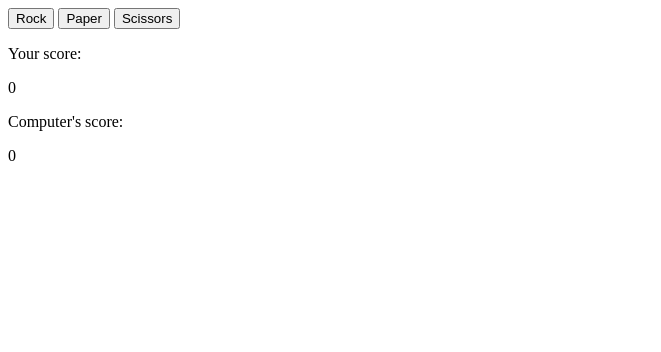
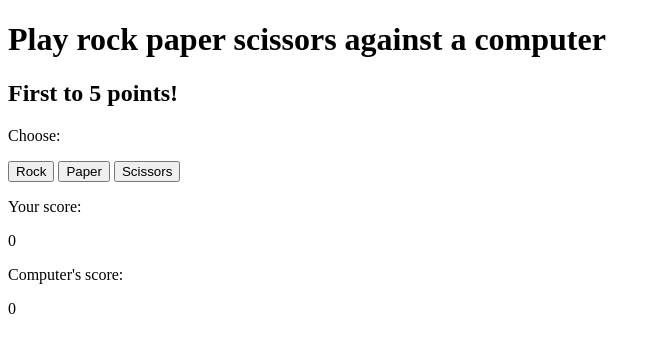
Before and after one commit to Ale578/Rock-Paper-Scissors, a plain HTML site: page index.html in a window 1280 px wide. Shown: the whole page, without its empty margins (0-661 px from the left). Drawn offline with Linux system fonts and the light colour scheme.

Commit message:
Add game explanation to UI

```diff
--- a/index.html
+++ b/index.html
@@ -6,6 +6,9 @@
     <title>Rock Paper Scissors</title>
 </head>
 <body>
+    <h1>Play rock paper scissors against a computer</h1>
+    <h2>First to 5 points!</h2>
+    <p> Choose:</p>
     <div id="options">
         <button id="rock">Rock</button>
         <button id="paper">Paper</button>
```
